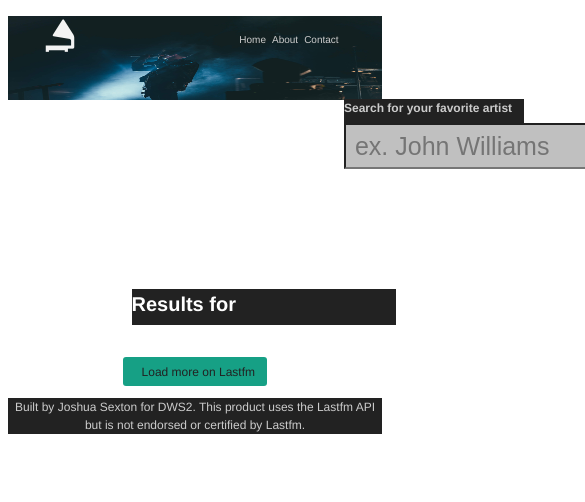
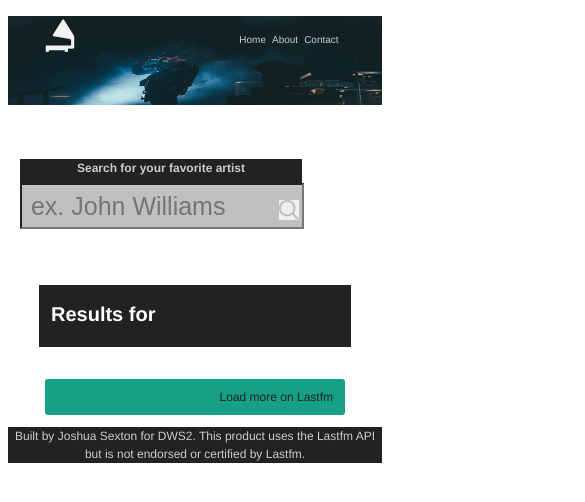
Before and after one commit to joshuasextondws2/joshuaSextonDws2, a website: page index.html in a window 390 px wide. Shown: the top 502 px of the page, 585 px wide, since content can reach past the window. Drawn offline with Linux system fonts and the light colour scheme.

Commit message:
updates with media queries for mobile size

```diff
--- a/scss/base/_base.scss
+++ b/scss/base/_base.scss
@@ -10,6 +10,9 @@ html{
 }
 
 body{
+	@include mq(small){
+		background-size: 100% 20%;
+	}
 	background-image: url("../images/austin-neill-213462.jpg");
 	background-repeat: no-repeat;
 	background-size: 100% 20%;
@@ -22,6 +25,10 @@ header{
 }
 
 search{
+	@include mq(small){
+	width: 90%;
+
+	}
 	width: 80%;
 	max-width: 1100px;
 	margin: 0 auto;
@@ -29,14 +36,22 @@ search{
 
 
 #results{
+	@include mq(small){
+		width: 100%;
+
+	}
 	width: 50%;
 	max-width: 1100px;
 	@extend %center-element;
 }
 
 li h3{
+	@include mq(small){
+	width: 60%;
+	font-size: 10px;
+	height: 20px;
+}
 	width: 100%;
-	position: static;
 	color: $secondary-color;
 	font-size: 12px;
 	text-align: center;
@@ -44,6 +59,16 @@ li h3{
 }
 
 #headlineResults{
+	@include mq(small){
+		width: 25rem;
+		margin-left: auto;
+		margin-right: auto;
+		height: 4rem;
+		padding-top: 14px;
+		padding-left: 12px;
+		margin-top: 2px;
+
+	}
 	background-color: $primary-color;
 	color: $neutral-color;
 	width: 22rem;
@@ -55,6 +80,12 @@ li h3{
 }
 
 h2{
+	@include mq(small){
+		width: 282px;
+		margin-left: 12px;
+		margin-top: 80px;
+		text-align: center;
+	}
 	background-color: $primary-color;
 	width: 15rem;
 	margin-bottom: 0;
@@ -75,7 +106,16 @@ h1 a{
     margin-top: 3px;
 }
 
+form{
+	height: 100px;
+}
+
 #searchField{
+	@include mq(small){
+	margin-left: 1rem;
+	width: 23rem;
+
+	}
 	height: 40px;
 	width: 40rem;
 	background-color: #C0C0C0 ;
@@ -98,6 +138,10 @@ h1 a{
 
 
 #results ul {
+	@include mq(small){
+		flex-direction: column;
+
+	}
 	@extend %center-element;
 	display: flex;
 	flex-wrap: wrap;
@@ -105,6 +149,9 @@ h1 a{
 }
 
 li img {
+	@include mq(small){
+		height: 85px;
+	}
 	width: auto;
 	height:auto;
 }
@@ -112,6 +159,11 @@ li img {
 
 #results {
 	li {
+	@include mq(small){
+		height: 85px;
+		width: 98%;
+		font-size: 6px;
+	}
 		background-color: $primary-color;
 		width: 175px;
 		height: 280px;
@@ -125,6 +177,10 @@ li img {
 		margin-bottom: 1rem;
 		}
  	li p{
+ 		@include mq(small){
+ 			font-size: 8px;
+ 			width: 40%;
+ 		}
  		text-align: center;
 		font-size: 16px;
 		width: 100%;
@@ -141,6 +197,10 @@ li img {
 }
 
 #loadMoreMusic{
+	@include mq(small){
+		width: 23rem;
+		height: 24px;
+}
 	@extend %center-element;
 	display: flex;
 	justify-content: flex-start;
```
Also changed, not shown: css/main.css, scss/main.scss (line endings or trailing spaces).
